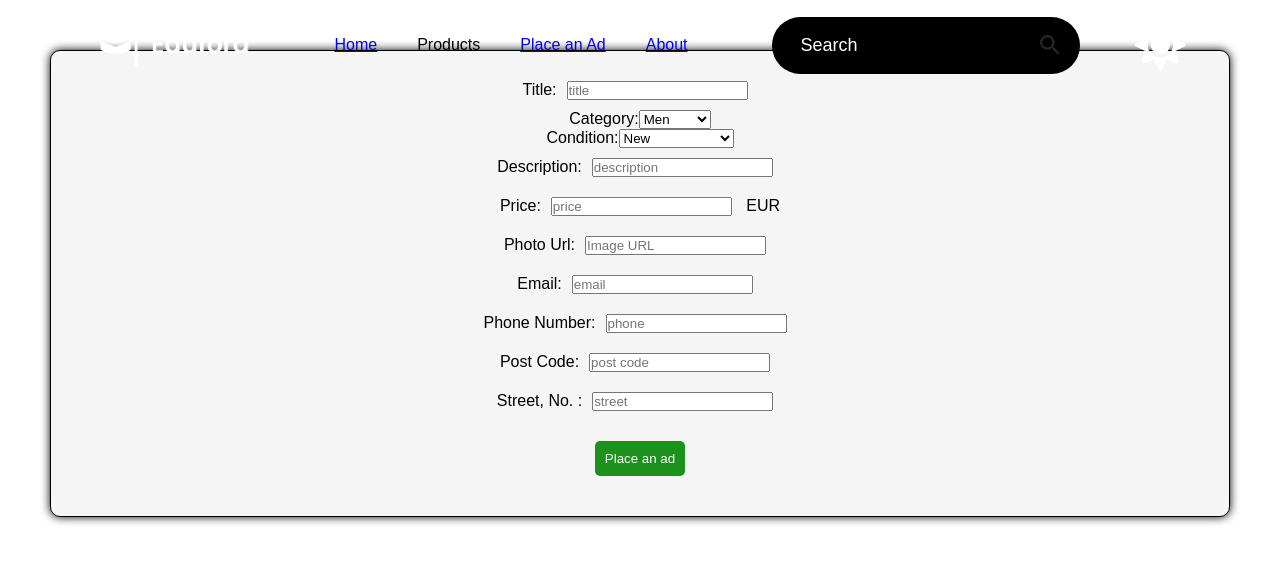
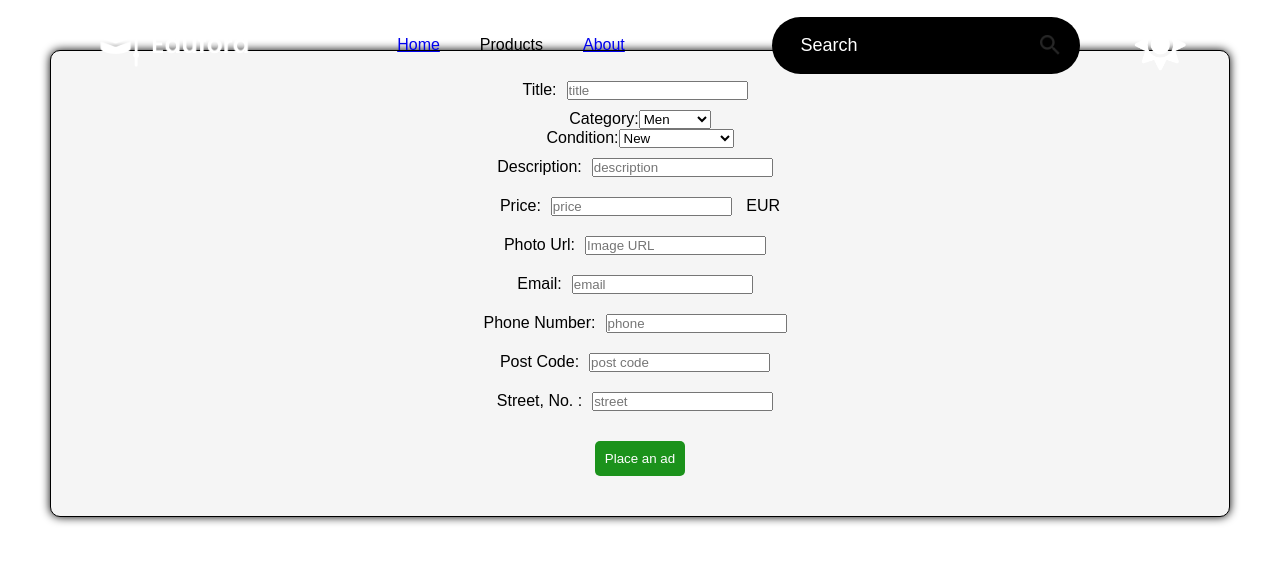
Before and after one commit to onurcangulpak/pralionur-front-end, a React (Vite) app: page /createad in a window 1280 px wide. Shown: the top 562 px of the page. Built offline with nearby package versions, Linux system fonts and the light colour scheme; no server answers.

Commit message:
redirects added

```diff
--- a/src/components/Navbar/NavBar.jsx
+++ b/src/components/Navbar/NavBar.jsx
@@ -18,7 +18,7 @@ const NavBar = ({ theme, setTheme }) => {
 
   const isHome = location.pathname === "/";
   const isProducts = location.pathname === "/products";
-  const isFeatures = location.pathname === "/features";
+  const isCreatead = location.pathname === "/createad";
   const isAbout = location.pathname === "/about";
 
   const toggle_mode = () => {
@@ -56,7 +56,7 @@ const NavBar = ({ theme, setTheme }) => {
             )}
           </li>
         )}
-        {!isFeatures && (
+        {!isCreatead && (
           <li>
             <Link to="/createad">Place an Ad</Link>
           </li>
--- a/src/pages/Men.jsx
+++ b/src/pages/Men.jsx
@@ -11,7 +11,6 @@ export const Men = () => {
     async function getMen() {
       try {
         const response = await fetch(
-          //   "https://api.escuelajs.co/api/v1/products"
           `${API_URL}/men`
           // "http://localhost:5001/men"
         );
```
Also changed, not shown: 1 other file (tests, documents, lock files or other folders).
